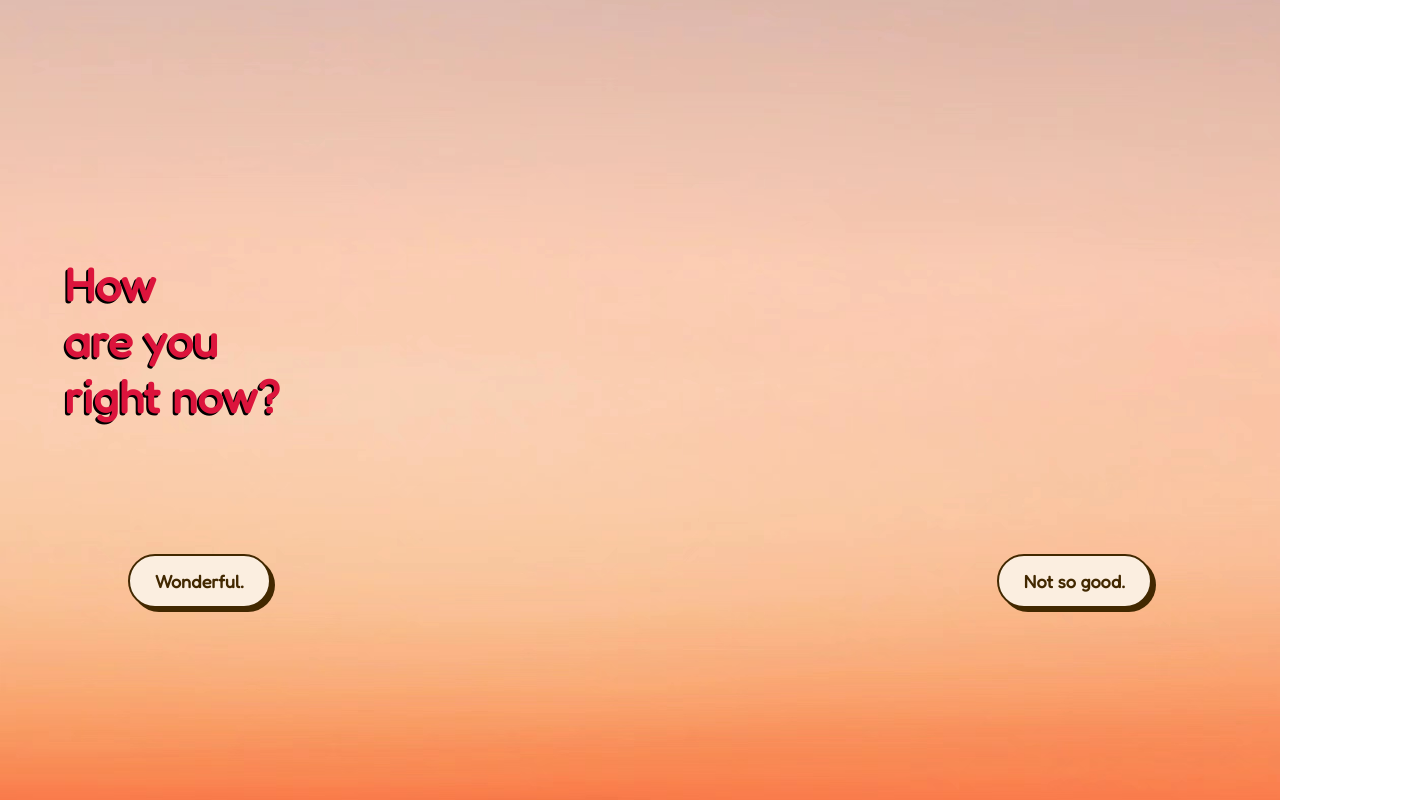
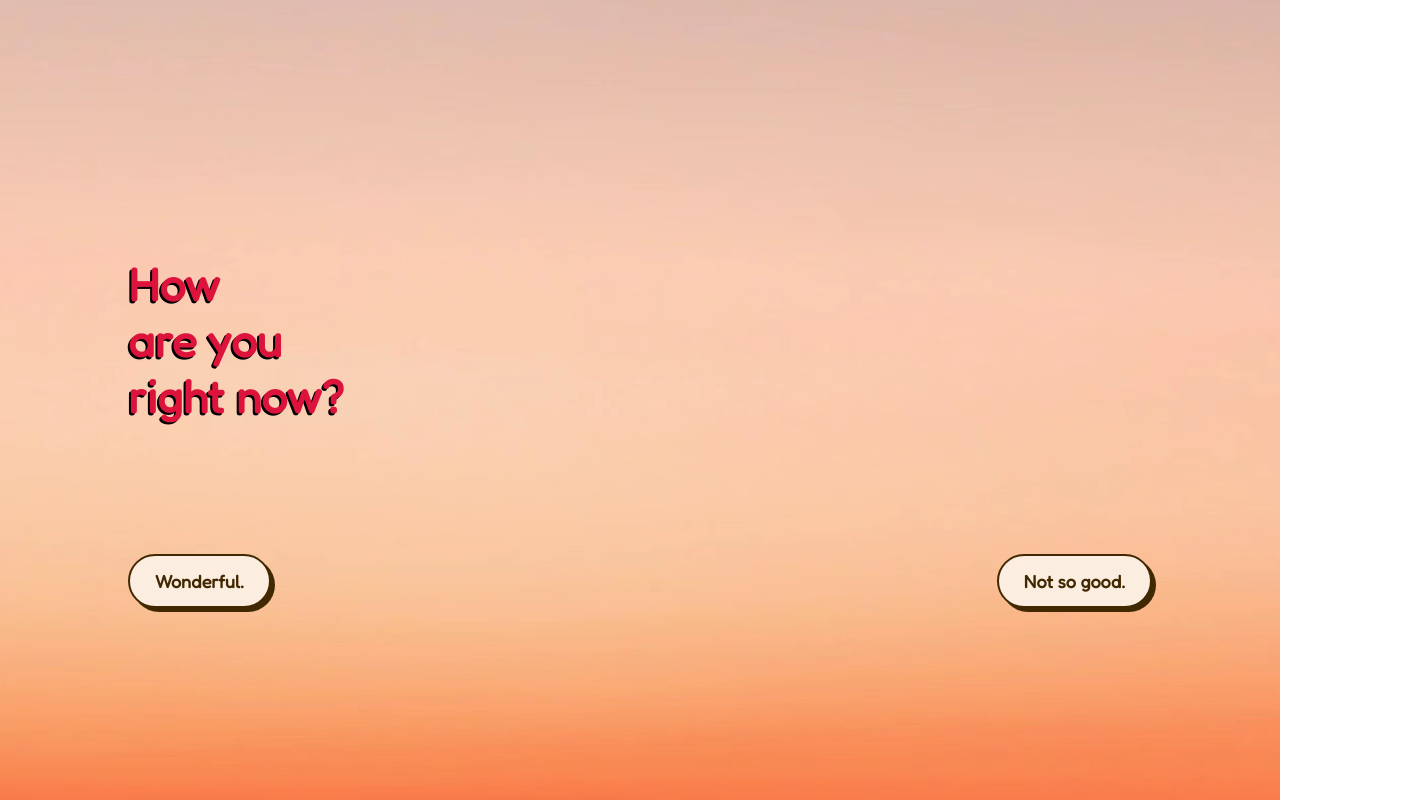
Before and after one commit to Alex-YuYan/em, a React (Create React App) app in the folder client/: page / in a window 1280 px wide. Shown: the whole page, 1408 px wide, since content can reach past the window. Built offline with nearby package versions, Linux system fonts and the light colour scheme.

Commit message:
Final Ver. of CSS and all

```diff
--- a/client/src/App.css
+++ b/client/src/App.css
@@ -15,7 +15,7 @@ h1, h2, h3, h4, h5{
 h1 {
     color: crimson;
     text-align: left;
-    left: 5vw;
+    left: 10vw;
     position: relative;
     top: 20vw;
     font-size: 46px;
--- a/client/src/index.js
+++ b/client/src/index.js
@@ -4,9 +4,9 @@ import App from './App';
 import theme from './theme';
 import {ThemeProvider} from "@emotion/react";
 
-document.body.addEventListener('touchmove', function(e){
-  e.preventDefault();
-}, { passive: false });
+// document.body.addEventListener('touchmove', function(e){
+//   e.preventDefault();
+// }, { passive: false });
 
 ReactDOM.render(
   <React.StrictMode>
```
